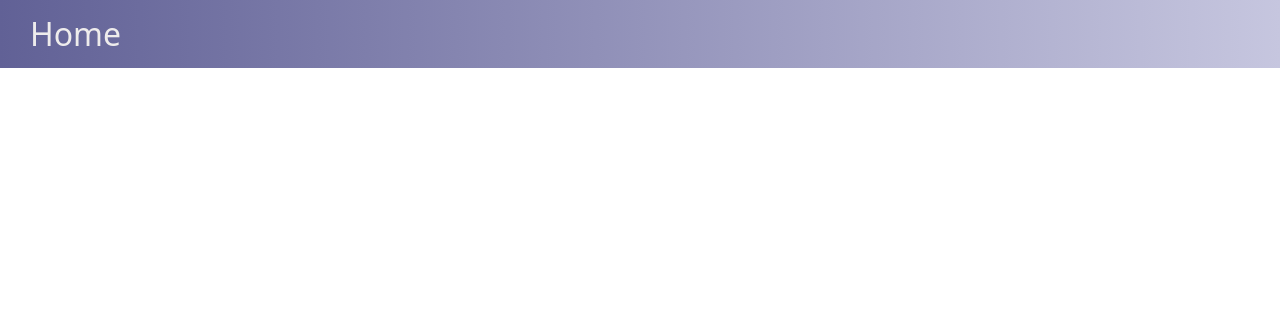
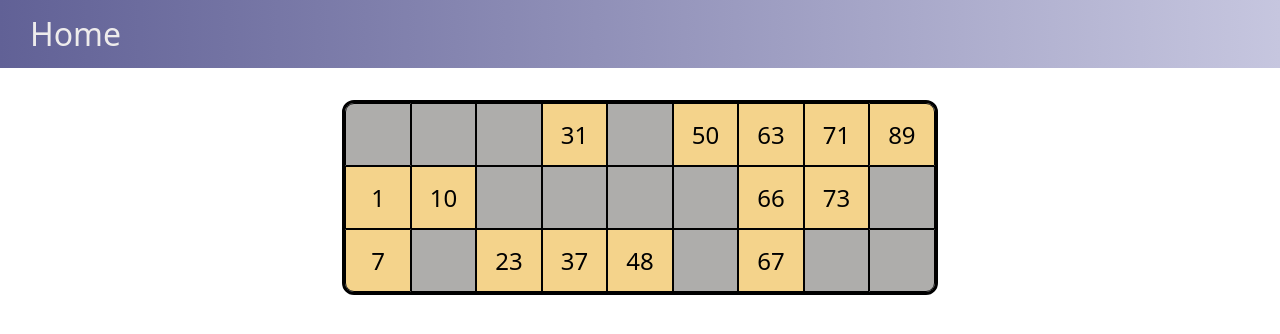
Before and after one commit to arnomatt/tombola, a React (Vite) app: page /cartelle/1 in a window 1280 px wide. Before the commit this address had no page. Shown: the top 334 px of the page. Built offline with nearby package versions, Linux system fonts and the light colour scheme; a web font is replaced by a local one.

Commit message:
wiring modal to card generation logic

```diff
--- a/src/App.tsx
+++ b/src/App.tsx
@@ -19,7 +19,7 @@ function App() {
         <Routes>
           <Route path="/" element={<Landing />} />
           <Route path="/tabellone" element={<Tabellone />} />
-          <Route path="/cartelle" element={<Cartelle />} />
+          <Route path="/cartelle/:num" element={<Cartelle />} />
         </Routes>
         {isModalVisible && <Modal />}
       </ModalContext>
--- a/src/components/modal/Modal.tsx
+++ b/src/components/modal/Modal.tsx
@@ -1,19 +1,30 @@
 import { useContext } from 'react';
 import './Modal.css';
 import { ModalContext } from '../../contexts/modalContext';
+import { useNavigate } from 'react-router';
 
 export const Modal = () => {
     const context = useContext(ModalContext);
+    const navigate = useNavigate();
+
+    const handleClick = (num?: number) => {
+        if (num) {
+            navigate(`/cartelle/${num}`);
+        } else {
+            navigate(`/cartelle`);
+        }
+        context?.setModalVisibility(false);
+    }
 
     return (
         <div className='modal'>
             <button onClick={() => context?.setModalVisibility(false)} className='closeButton'>X</button>
-            <button>1 Cartella</button>
-            <button>2 Cartelle</button>
-            <button>3 Cartelle</button>
-            <button>4 Cartelle</button>
-            <button>5 Cartelle</button>
-            <button>6 Cartelle</button>
-        </div>
+            <button onClick={() => handleClick()}>1 Cartella</button>
+            <button onClick={() => handleClick(2)}>2 Cartelle</button>
+            <button onClick={() => handleClick(3)}>3 Cartelle</button>
+            <button onClick={() => handleClick(4)}>4 Cartelle</button>
+            <button onClick={() => handleClick(5)}>5 Cartelle</button>
+            <button onClick={() => handleClick(6)}>6 Cartelle</button>
+        </div >
     )
 }
--- a/src/pages/Cartelle.css
+++ b/src/pages/Cartelle.css
@@ -1,3 +1,6 @@
 .cartelle {
+    display:flex;
+    flex-direction: column;
     margin: 2em;
+    gap: 30px;
 }
--- a/src/pages/Cartelle.tsx
+++ b/src/pages/Cartelle.tsx
@@ -1,11 +1,16 @@
+import { useParams } from "react-router";
 import { Cartella } from "../components/cartelle/Cartella"
 import { generateCard } from "../components/utils/generateCard";
 import './Cartelle.css';
 
 export const Cartelle = () => {
+    const { num } = useParams();
+
     return (
         <div className='cartelle'>
-            <Cartella numbers={generateCard()}></Cartella>
+            {num ? Array.from({ length: parseInt(num) }).map((_, i) => (
+                <Cartella key={i} numbers={generateCard()}></Cartella>
+            )) : <Cartella numbers={generateCard()}></Cartella>}
         </div>
     )
 }
```
